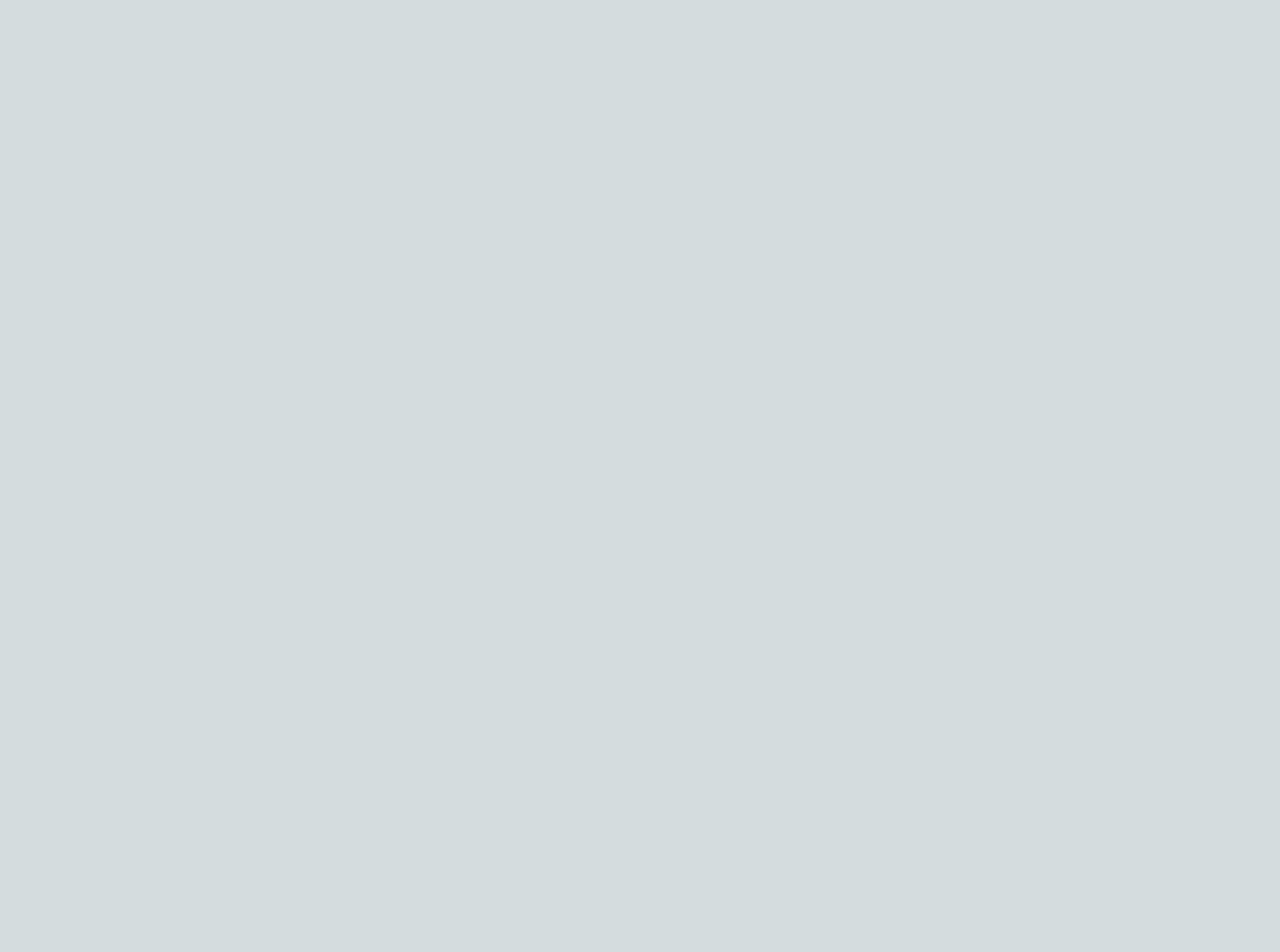
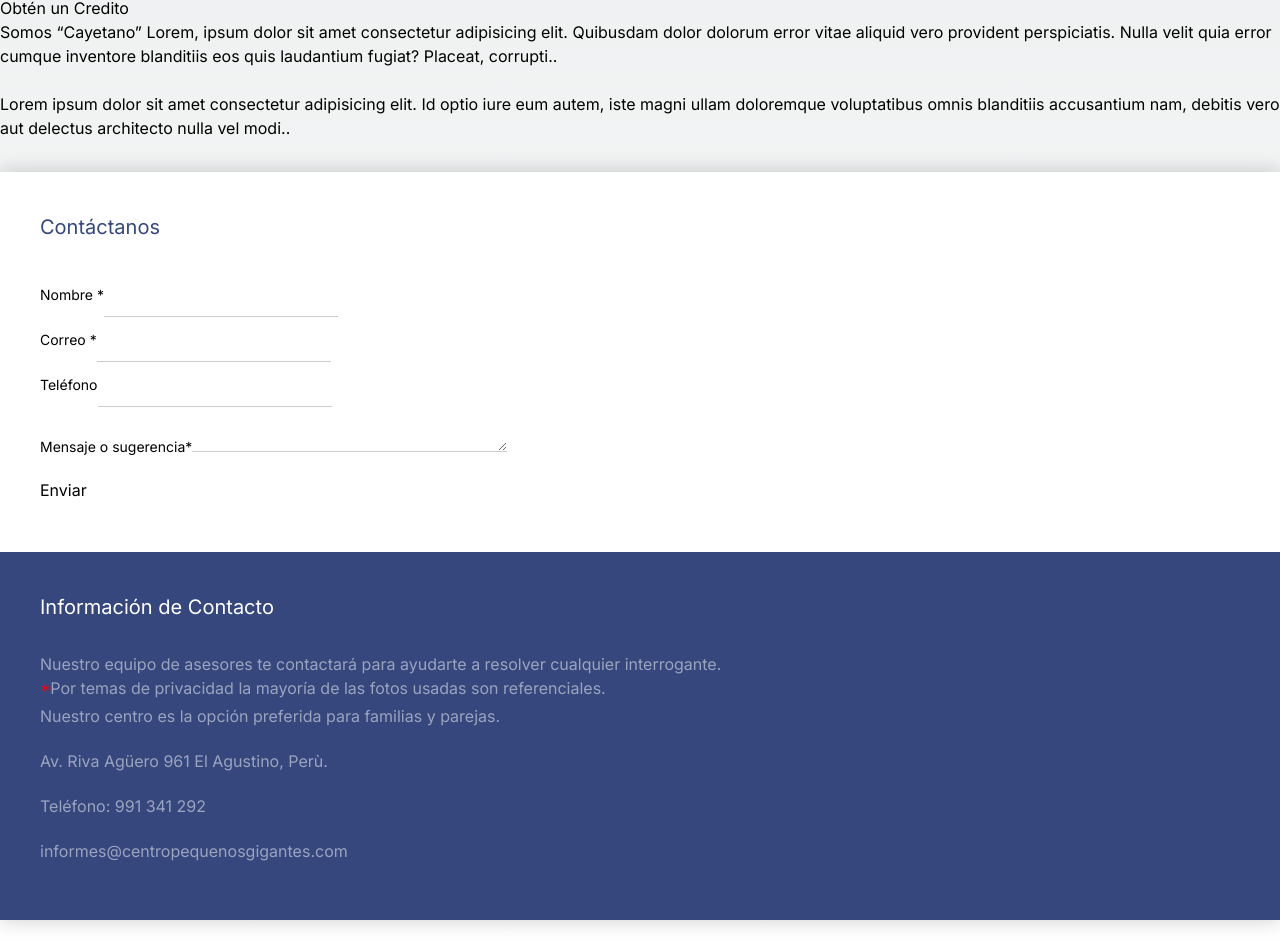
Before and after one commit to 4Bprogramming/Cayetano-Web, a Next.js app: page / in a window 1280 px wide. Shown: the part 1576-2528 px from the top of the page. Before the commit the page ends 988 px from the top, so only its background shows below. Built offline with nearby package versions, Linux system fonts and the light colour scheme.

Commit message:
esqueleto listos

```diff
--- /dev/null
+++ b/src/Components/About/About.jsx
@@ -0,0 +1,33 @@
+import React from "react";
+import Image from "next/image";
+
+function About() {
+  return (
+    <div className="">
+      <h1>Nosotros</h1>
+      <div className="lado1">
+        <div className="">
+          <Image src="/about.png" alt="" width="1000" height="600" />
+          <h1>Obtén un Credito</h1>
+        </div>
+      </div>
+
+      <div className="lado2">
+        <div className="">
+          Somos “Cayetano” Lorem, ipsum dolor sit amet consectetur adipisicing elit.
+          Quibusdam dolor dolorum error vitae aliquid vero provident perspiciatis.
+          Nulla velit quia error cumque inventore blanditiis eos quis laudantium fugiat?
+          Placeat, corrupti..
+          <br />
+
+          <br />
+         Lorem ipsum dolor sit amet consectetur adipisicing elit. Id optio iure eum autem,
+         iste magni ullam doloremque voluptatibus omnis blanditiis accusantium nam, debitis
+         vero aut delectus architecto nulla vel modi..
+        </div>
+      </div>
+    </div>
+  );
+}
+
+export default About;
--- /dev/null
+++ b/src/Components/Contact/Contact.css
@@ -0,0 +1,150 @@
+a {
+    -webkit-transition: .3s all ease;
+    -o-transition: .3s all ease;
+    transition: .3s all ease; }
+    a, a:hover {
+      text-decoration: none !important; }
+
+  .text-black {
+    color: #000; }
+
+  .content {
+    padding: 2rem 0; }
+
+  .heading {
+    font-size: 2.5rem;
+    font-weight: 900; }
+
+#nombre{
+    border: none;
+    border-bottom: 1px solid #ccc;
+    padding-left: 0;
+    padding-right: 0;
+    border-radius: 0;
+    background: none;
+}
+#email{
+    border: none;
+    border-bottom: 1px solid #ccc;
+    padding-left: 0;
+    padding-right: 0;
+    border-radius: 0;
+    background: none;
+}
+#phone{
+    border: none;
+    border-bottom: 1px solid #ccc;
+    padding-left: 0;
+    padding-right: 0;
+    border-radius: 0;
+    background: none;
+}
+#company{
+    border: none;
+    border-bottom: 1px solid #ccc;
+    padding-left: 0;
+    padding-right: 0;
+    border-radius: 0;
+    background: none;
+}
+#message{
+    border: none;
+    border-bottom: 1px solid #ccc;
+    padding-left: 0;
+    padding-right: 0;
+    border-radius: 0;
+    background: none;
+}
+  .formulario {
+    border: none;
+    border-bottom: 1px solid #ccc;
+    padding-left: 0;
+    padding-right: 0;
+    border-radius: 0;
+    background: none; }
+    .formulario:active, .formulario:focus {
+      outline: none;
+      -webkit-box-shadow: none;
+      box-shadow: none;
+      border-color: #000; }
+
+  .col-form-label {
+    color: #000;
+    font-size: 13px; }
+
+  .btn, .formulario, .custom-select {
+    height: 45px; }
+
+  .custom-select:active, .custom-select:focus {
+    outline: none;
+    -webkit-box-shadow: none;
+    box-shadow: none;
+    border-color: #000; }
+
+
+    .btn:hover {
+      color: #fff; }
+    .btn:active, .btn:focus {
+      outline: none;
+      -webkit-box-shadow: none;
+      box-shadow: none; }
+
+  .contact-wrap {
+    -webkit-box-shadow: 0 0px 20px 0 rgba(0, 0, 0, 0.2);
+    box-shadow: 0 0px 20px 0 rgba(0, 0, 0, 0.2); }
+    .contact-wrap .col-form-label {
+      font-size: 14px;
+      color: #b3b3b3;
+      margin: 0 0 10px 0;
+      display: inline-block;
+      padding: 0; }
+    .contact-wrap .form, .contact-wrap .contact-info {
+      padding: 40px; }
+    .contact-wrap .contact-info {
+      color: rgba(255, 255, 255, 0.5); }
+      .contact-wrap .contact-info ul li {
+        margin-bottom: 15px;
+        color: rgba(255, 255, 255, 0.5); }
+        .contact-wrap .contact-info ul li .wrap-icon {
+          font-size: 20px;
+          color: #fff;
+          margin-top: 5px; }
+    .contact-wrap .form {
+      background: #fff; }
+      .contact-wrap .form h3 {
+        color: #35477d;
+        font-size: 20px;
+        margin-bottom: 30px; }
+    .contact-wrap .contact-info {
+      background: #35477d; }
+      .contact-wrap .contact-info h3 {
+        color: #fff;
+        font-size: 20px;
+        margin-bottom: 30px; }
+
+  label.error {
+    font-size: 12px;
+    color: red; }
+
+  #message {
+    resize: vertical; }
+
+  #form-message-warning, #form-message-success {
+    display: none; }
+
+  #form-message-warning {
+    color: #B90B0B; }
+
+  #form-message-success {
+    color: #55A44E;
+    font-size: 18px;
+    font-weight: bold; }
+
+  .submitting {
+    float: left;
+    width: 100%;
+    padding: 10px 0;
+    display: none;
+    font-weight: bold;
+    font-size: 12px;
+    color: #000; }
--- /dev/null
+++ b/src/Components/Contact/Contact.jsx
@@ -0,0 +1,146 @@
+import React from 'react'
+import './Contact.css'
+
+function Contact() {
+  return (
+    <div>
+    <div className="content">
+      <div className="continer">
+        <div className="row align-items-stretch no-gutters contact-wrap">
+          <div className="col-md-8">
+            <div className="form h-100">
+              <h3>Contáctanos</h3>
+              <form
+                // onSubmit={(e) => sendEmail(e)}
+                className="mb-5"
+                method="post"
+                id="contactForm"
+                name="contactForm"
+              >
+                <div className="row">
+                  <div className="col-md-6 form-group mb-5">
+                    <label for="" className="col-form-label" style={{color:'black'}}>
+                      Nombre *
+                    </label>
+                    <input
+                      type="text"
+                      className="formulario"
+                      name="nombre"
+                      id="nombre"
+                    />
+                  </div>
+                  <div className="col-md-6 form-group mb-5">
+                    <label for="" className="col-form-label" style={{color:'black'}}>
+                      Correo *
+                    </label>
+                    <input
+                      type="email"
+                      className="formulario"
+                      name="email"
+                      id="email"
+                    />
+                  </div>
+                </div>
+
+                <div className="row">
+                  <div className="col-md-6 form-group mb-5">
+                    <label for="" className="col-form-label" style={{color:'black'}}>
+                      Teléfono
+                    </label>
+                    <input
+                      type="text"
+                      className="formulario"
+                      name="phone"
+                      id="phone"
+                    />
+                  </div>
+                  {/* <div className="col-md-6 form-group mb-5">
+                    <label for="" className="col-form-label">
+                      Empresa
+                    </label>
+                    <input
+                      type="text"
+                      className="formulario"
+                      name="company"
+                      id="company"
+                    />
+                  </div> */}
+                </div>
+
+                <div className="row">
+                  <div className="col-md-12 form-group mb-5">
+                    <label for="message" className="col-form-label" style={{color:'black'}}>
+                      Mensaje o sugerencia*
+                    </label>
+                    <textarea
+                      className="formulario"
+                      name="message"
+                      id="message"
+                      cols="30"
+                      rows="4"
+                    ></textarea>
+                  </div>
+                </div>
+                <div className="row">
+                  <div className="col-md-12 form-group">
+                    <input
+                      type="submit"
+                      value="Enviar"
+                      className="btn btn-primary rounded-0 py-2 px-4"
+                    />
+                    <span className="submitting"></span>
+                  </div>
+                </div>
+              </form>
+
+              <div id="form-message-warning mt-4"></div>
+              <div id="form-message-success">Mensaje enviado</div>
+            </div>
+          </div>
+          <div className="col-md-4">
+            <div className="contact-info h-100">
+              <h3>Información de Contacto </h3>
+              <p className="mb-5">
+                Nuestro equipo de asesores te
+                contactará para ayudarte a resolver cualquier interrogante.
+              </p>
+              <p>
+            <span style={{color:'red'}}>*</span>Por temas de privacidad la mayoría de las fotos usadas son
+                referenciales.{" "}
+              </p>
+              <ul className="list-unstyled">
+                <li className="d-flex">
+                  <span className="wrap-icon icon-room mr-3"></span>
+                  <span className="text">
+
+              Nuestro centro es la opción preferida para familias y parejas.
+                  </span>
+
+                </li>
+                <li className="d-flex">
+                  <span className="wrap-icon icon-room mr-3"></span>
+                  <span className="text">
+
+                Av. Riva Agüero 961 El Agustino, Perù.
+                  </span>
+
+                </li>
+                <li className="d-flex">
+                  <span className="wrap-icon icon-phone mr-3"></span>
+                  <span className="text">Teléfono: 991 341 292</span>
+                </li>
+                <li className="d-flex">
+                  <span className="wrap-icon icon-envelope mr-3"></span>
+                  <span className="text">informes@centropequenosgigantes.com</span>
+                </li>
+              </ul>
+            </div>
+          </div>
+        </div>
+      </div>
+    </div>
+  </div>
+  )
+}
+
+export default Contact
--- a/src/app/page.js
+++ b/src/app/page.js
@@ -1,12 +1,16 @@
 import Image from "next/image";
 import NavBar from "@/Components/NavBar";
 import HomeImg from "@/Components/HomeSection/HomeImg";
+import About from "@/Components/About/About";
+import Contact from "@/Components/Contact/Contact";
 
 export default function Home() {
   return (
  <>
       <NavBar />
       <HomeImg/>
+      <About />
+      <Contact />
   </>
   );
 }
```
Also changed, not shown: src/Components/Services/Services.jsx (added, +15 -0 lines), public/about.png (added).
